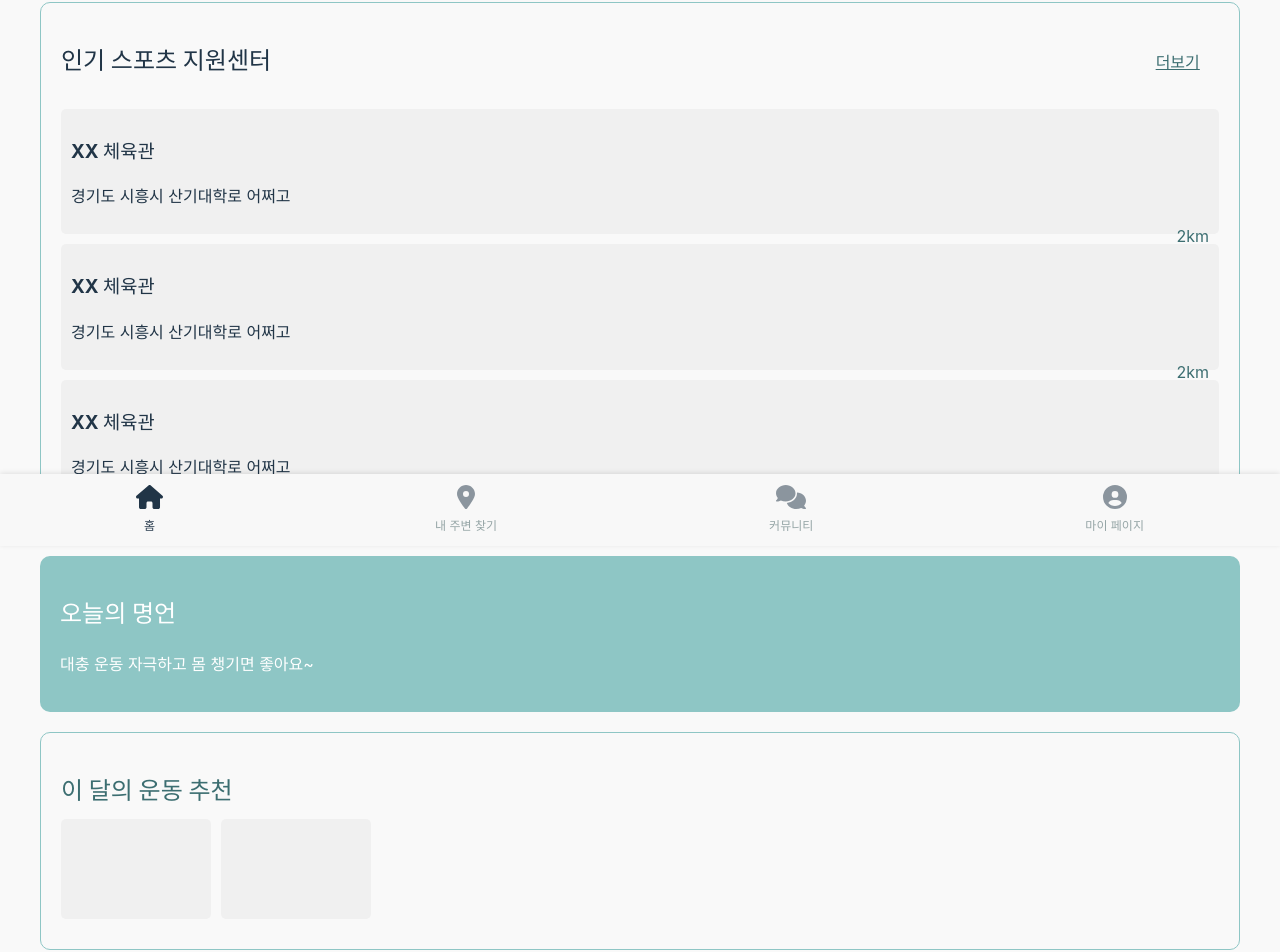
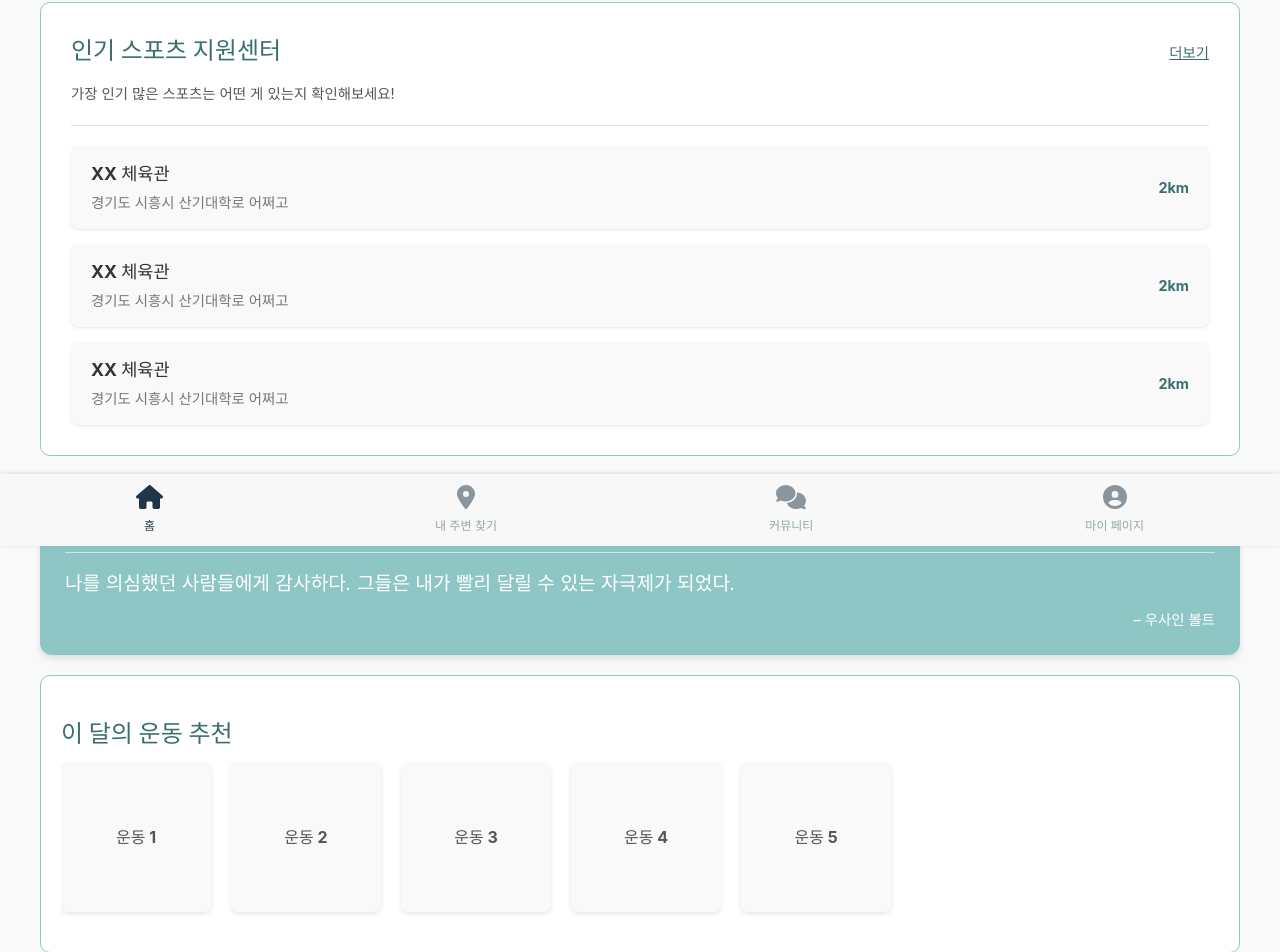
Before and after one commit to Pro-Fit-Dev/frontend, a React (Vite) app: page /home in a window 1280 px wide. Shown: the part 254-1206 px from the top of the page. Built offline with nearby package versions, Linux system fonts and the light colour scheme.

Commit message:
design: 메인 페이지 화면 디자인 변경

```diff
--- a/package.json
+++ b/package.json
@@ -22,6 +22,8 @@
     "react-dom": "^18.3.1",
     "react-fontawesome": "^1.7.1",
     "react-router-dom": "^7.0.1",
+    "react-slick": "^0.30.2",
+    "slick-carousel": "^1.8.1",
     "styled-components": "^6.1.13"
   },
   "devDependencies": {
--- a/src/components/MainPage/MonthlyRecommendations.tsx
+++ b/src/components/MainPage/MonthlyRecommendations.tsx
@@ -1,44 +1,48 @@
+import React from "react";
 import styled from "styled-components";
 
 const MonthlyRecommendations = () => {
     return (
         <Container>
             <Title>이 달의 운동 추천</Title>
-            <RecommendationWrapper>
-                {[1, 2].map((_, idx) => (
-                    <RecommendationCard key={idx} />
+            <ScrollWrapper>
+                {[1, 2, 3, 4, 5].map((_, idx) => (
+                    <RecommendationCard key={idx}>
+                        운동 {idx + 1}
+                    </RecommendationCard>
                 ))}
-            </RecommendationWrapper>
+            </ScrollWrapper>
         </Container>
     );
 };
 
 export default MonthlyRecommendations;
 
-// 스타일 컴포넌트 정의
+// 스타일 정의
 const Container = styled.div`
     border: 1px solid #8ec6c5;
     border-radius: 10px;
     padding: 20px;
-    width: 100%; /* 부모 컨테이너 너비에 맞게 확장 */
+    width: 100%;
     box-sizing: border-box;
+    background-color: #ffffff;
 `;
 
 const Title = styled.h2`
     font-size: 1.5rem;
     margin-bottom: 10px;
-    color: #3c6e71; /* 헤더 색상 추가 */
+    color: #3c6e71;
 `;
 
-const RecommendationWrapper = styled.div`
+const ScrollWrapper = styled.div`
     display: flex;
-    gap: 10px;
-    overflow-x: scroll;
-    padding-bottom: 10px;
+    gap: 20px;
+    overflow-x: auto;
+    padding-bottom: 20px;
 
-    /* 스크롤바 스타일링 (크롬/엣지) */
+    /* 스크롤바 스타일 */
     &::-webkit-scrollbar {
-        height: 8px;
+        height: 5px;
     }
     &::-webkit-scrollbar-thumb {
         background: #8ec6c5;
@@ -50,8 +54,15 @@ const RecommendationWrapper = styled.div`
 `;
 
 const RecommendationCard = styled.div`
-    min-width: 150px;
-    height: 100px;
-    background-color: #f0f0f0;
-    border-radius: 5px;
+    flex: 0 0 150px; /* 고정된 너비를 가진 카드 */
+    height: 150px; /* 정사각형 카드 */
+    background-color: #f9f9f9;
+    border-radius: 8px;
+    display: flex;
+    justify-content: center;
+    align-items: center;
+    font-size: 1rem;
+    font-weight: bold;
+    color: #555555;
+    box-shadow: 0px 2px 5px rgba(0, 0, 0, 0.1);
 `;
--- a/src/components/MainPage/PopularSportsCenters.tsx
+++ b/src/components/MainPage/PopularSportsCenters.tsx
@@ -1,38 +1,122 @@
-import { useNavigate } from 'react-router-dom';
+import React from "react";
+import styled from "styled-components";
+import { useNavigate } from "react-router-dom";
 
 const PopularSportsCenters = () => {
     const navigate = useNavigate();
 
     const handleViewMoreClick = () => {
-        navigate('/MapPage');
+        navigate("/MapPage");
     };
 
     return (
-        <div style={{ border: '1px solid #8EC6C5', borderRadius: '10px', padding: '20px', marginBottom: '20px' }}>
-            <div style={{ display: 'flex', justifyContent: 'space-between', alignItems: 'center' }}>
-                <h2>인기 스포츠 지원센터</h2>
-                <button
-                    onClick={handleViewMoreClick}
-                    style={{
-                        border: 'none',
-                        background: 'none',
-                        textDecoration: 'underline',
-                        color: '#3C6E71',
-                        cursor: 'pointer'
-                    }}
-                >
-                    더보기
-                </button>
-            </div>
-            {[1, 2, 3].map((_, idx) => (
-                <div key={idx} style={{ margin: '10px 0', padding: '10px', background: '#f0f0f0', borderRadius: '5px' }}>
-                    <h3>XX 체육관</h3>
-                    <p>경기도 시흥시 산기대학로 어쩌고</p>
-                    <span style={{ float: 'right', color: '#3C6E71' }}>2km</span>
-                </div>
-            ))}
-        </div>
+        <Container>
+            <Header>
+                <Title>인기 스포츠 지원센터</Title>
+                <MoreButton onClick={handleViewMoreClick}>더보기</MoreButton>
+            </Header>
+            <Description>가장 인기 많은 스포츠는 어떤 게 있는지 확인해보세요!</Description>
+            <Divider />
+            <CardContainer>
+                {[1, 2, 3].map((_, idx) => (
+                    <Card key={idx}>
+                        <CardContent>
+                            <CardTitle>XX 체육관</CardTitle>
+                            <CardSubtitle>경기도 시흥시 산기대학로 어쩌고</CardSubtitle>
+                        </CardContent>
+                        <CardDistance>2km</CardDistance>
+                    </Card>
+                ))}
+            </CardContainer>
+        </Container>
     );
 };
 
 export default PopularSportsCenters;
+
+// 스타일 정의
+const Container = styled.div`
+    border: 1px solid #8ec6c5;
+    border-radius: 10px;
+    padding: 30px;
+    margin-bottom: 20px;
+    background-color: #ffffff;
+`;
+
+const Header = styled.div`
+    display: flex;
+    justify-content: space-between;
+    align-items: center;
+    margin-bottom: 10px;
+`;
+
+const Title = styled.h2`
+    font-size: 1.5rem;
+    color: #3c6e71;
+    margin: 0;
+`;
+
+const MoreButton = styled.button`
+    border: none;
+    background: none;
+    text-decoration: underline;
+    color: #3c6e71;
+    cursor: pointer;
+    font-size: 0.9rem;
+    padding: 0;
+
+    &:hover {
+        color: #8ec6c5;
+    }
+`;
+
+const Description = styled.p`
+    font-size: 0.9rem;
+    color: #555555;
+    margin-bottom: 20px;
+`;
+
+const Divider = styled.hr`
+    border: none;
+    border-top: 1px solid #dfdfdf;
+    margin: 0 0 20px 0;
+`;
+
+const CardContainer = styled.div`
+    display: flex;
+    flex-direction: column;
+    gap: 15px;
+`;
+
+const Card = styled.div`
+    display: flex;
+    justify-content: space-between;
+    align-items: center;
+    background-color: #f9f9f9;
+    border-radius: 8px;
+    padding: 15px 20px;
+    box-shadow: 0 1px 3px rgba(0, 0, 0, 0.1);
+`;
+
+const CardContent = styled.div`
+    display: flex;
+    flex-direction: column;
+`;
+
+const CardTitle = styled.h3`
+    font-size: 1.1rem;
+    color: #333333;
+    margin: 0 0 5px 0;
+`;
+
+const CardSubtitle = styled.p`
+    font-size: 0.9rem;
+    color: #777777;
+    margin: 0;
+`;
+
+const CardDistance = styled.span`
+    font-size: 0.9rem;
+    color: #3c6e71;
+    font-weight: bold;
+`;
--- a/src/components/MainPage/TodayQuote.tsx
+++ b/src/components/MainPage/TodayQuote.tsx
@@ -1,16 +1,75 @@
+import React, { useState, useEffect } from "react";
+import styled from "styled-components";
+
+// 명언 리스트
+const quotes = [
+    { quote: "나는 내가 할 수 있다고 믿었기 때문에 그렇게 되었다.", author: "무하마드 알리 (복싱 선수)" },
+    { quote: "성공은 우연이 아니다. 노력, 인내, 배움, 공부, 희생, 그리고 무엇보다 당신이 하는 일에 대한 사랑이다.", author: "펠레 (축구 선수)" },
+    { quote: "한계는 종종 실제가 아닌 당신의 마음 속에만 존재한다.", author: "페드로 마르티네즈 (야구 선수)" },
+    { quote: "당신이 포기할 때, 그때가 경기가 끝나는 때다.", author: "빌리 진 킹 (테니스 선수)" },
+    { quote: "승리하는 것이 전부가 아니라, 승리하려는 의지가 전부다.", author: "빈스 롬바르디 (미식축구 코치)" },
+    { quote: "실패가 두려운 자는 성공할 자격이 없다.", author: "찰스 바클리 (전 농구 선수)" },
+    { quote: "끝날 때까지 끝난 게 아니다.", author: "요기 베라 (미국 야구 선수)" },
+    { quote: "승자는 절대 그만두지 않고 포기하는 자들은 결코 승리하지 못한다.", author: "빈스 롬바르디 (미식축구 선수)" },
+    { quote: "나를 의심했던 사람들에게 감사하다. 그들은 내가 빨리 달릴 수 있는 자극제가 되었다.", author: "우사인 볼트" },
+    { quote: "포기하지 말아라. 지금 고통을 겪고 남은 삶은 챔피언으로 살아라.", author: "무하마드 알리" },
+];
+
 const TodayQuote = () => {
+    const [randomQuote, setRandomQuote] = useState({ quote: "", author: "" });
+
+    // 컴포넌트가 렌더링될 때 랜덤 명언 설정
+    useEffect(() => {
+        const randomIndex = Math.floor(Math.random() * quotes.length);
+        setRandomQuote(quotes[randomIndex]);
+    }, []);
+
     return (
-        <div style={{
-            backgroundColor: '#8EC6C5',
-            borderRadius: '10px',
-            padding: '20px',
-            marginBottom: '20px',
-            color: '#fff'
-        }}>
-            <h2>오늘의 명언</h2>
-            <p>대충 운동 자극하고 몸 챙기면 좋아요~</p>
-        </div>
+        <Container>
+            <Title>오늘의 명언</Title>
+            <Divider />
+            <QuoteText>{randomQuote.quote}</QuoteText>
+            <Author>– {randomQuote.author}</Author>
+        </Container>
     );
 };
 
 export default TodayQuote;
+
+// 스타일 정의
+const Container = styled.div`
+    background-color: #8ec6c5;
+    border-radius: 12px;
+    padding: 25px;
+    margin-bottom: 20px;
+    color: #ffffff;
+    box-shadow: 0 4px 6px rgba(0, 0, 0, 0.1);
+`;
+
+const Title = styled.h2`
+    font-size: 1.5rem;
+    font-weight: bold;
+    margin: 0;
+    color: #ffffff;
+`;
+
+const Divider = styled.hr`
+    border: none;
+    border-top: 1px solid rgba(255, 255, 255, 0.6);
+    margin: 15px 0;
+`;
+
+const QuoteText = styled.p`
+    font-size: 1.2rem;
+    margin: 0;
+    line-height: 1.6;
+    color: #ffffff;
+    font-style: italic;
+`;
+
+const Author = styled.p`
+    font-size: 0.9rem;
+    margin: 10px 0 0;
+    text-align: right;
+    color: #ffffff;
+`;
```
Also changed, not shown: 1 other file (tests, documents, lock files or other folders).
